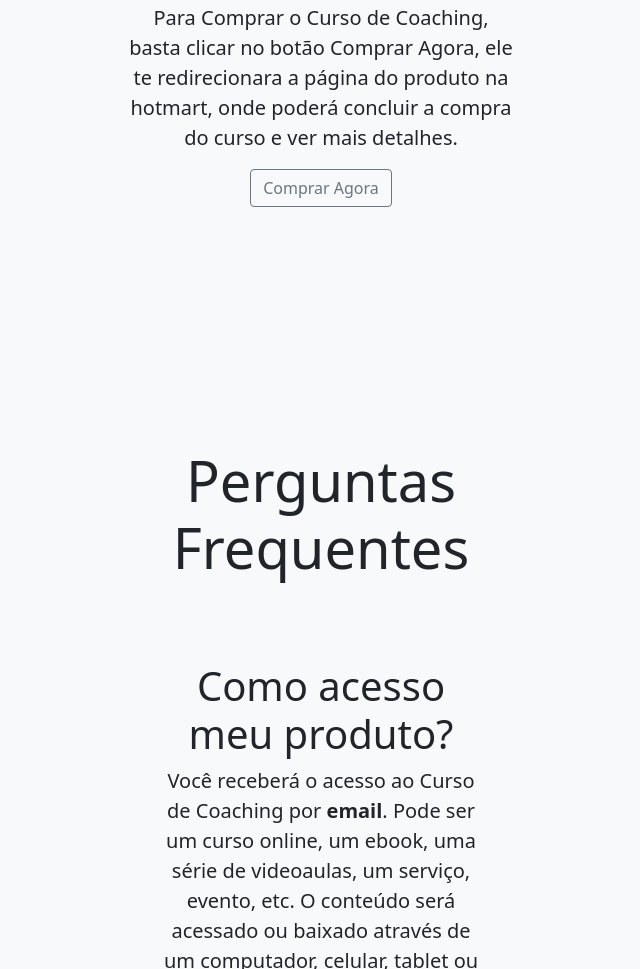
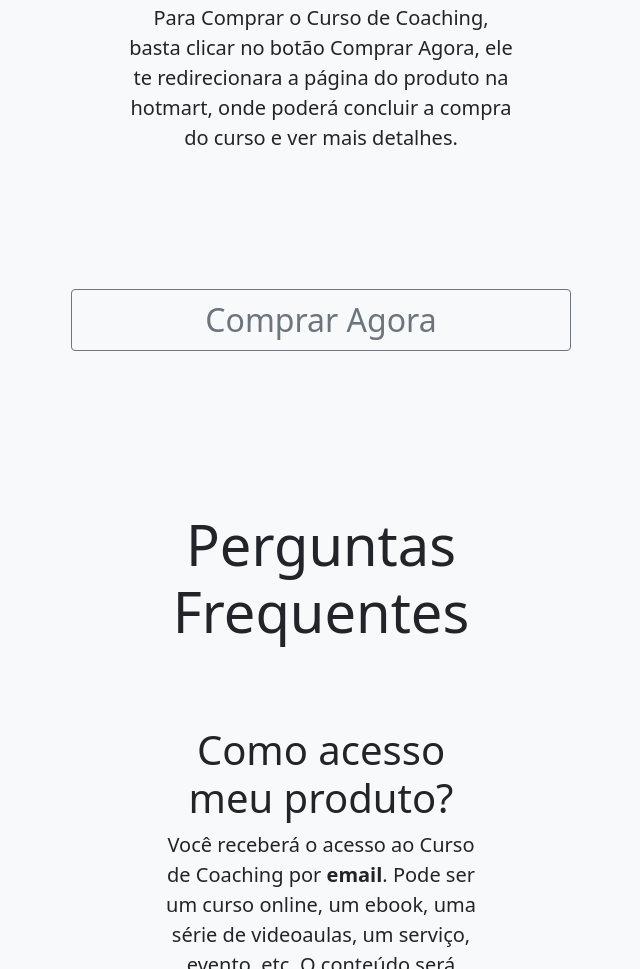
Before and after one commit to ZeroILumi/Curso_de_Coaching, a plain HTML site: page index.html in a window 1280 px wide. Shown: the part 1565-2534 px from the top of the page, without its empty margins (319-959 px from the left). Drawn offline with Linux system fonts and the light colour scheme; a script that the page names is missing.

Commit message:
Atualiza pagina de pagamento

```diff
--- a/Styles/index.css
+++ b/Styles/index.css
@@ -17,3 +17,11 @@ img{
     max-width: 100%;
     max-height: max-content;
 }
+
+.botão{
+    max-width: 100%;
+    max-height: max-content;
+    width: 500px;
+    height: 70px;
+    font-size:xx-large;
+}
--- a/index.html
+++ b/index.html
@@ -230,13 +230,14 @@
                         ele te redirecionara a página do produto na hotmart,
                         onde poderá concluir a compra do curso e ver mais detalhes.
                     </p>
-                    <a
-					class="btn btn-outline-secondary"
-					href="https://go.hotmart.com/S69939859K?dp=1"
-					target="_blank">
-                        Comprar Agora
-                    </a>
                 </div>
+                <br/>
+                <a
+				class="botão btn btn-outline-secondary"
+				href="https://go.hotmart.com/S69939859K?dp=1"
+				target="_blank">
+                    Comprar Agora
+                </a>
                 <div
                 class="position-relative overflow-hidden p-3 p-md-5 m-md-3 text-center bg-light">
                 <div
```
